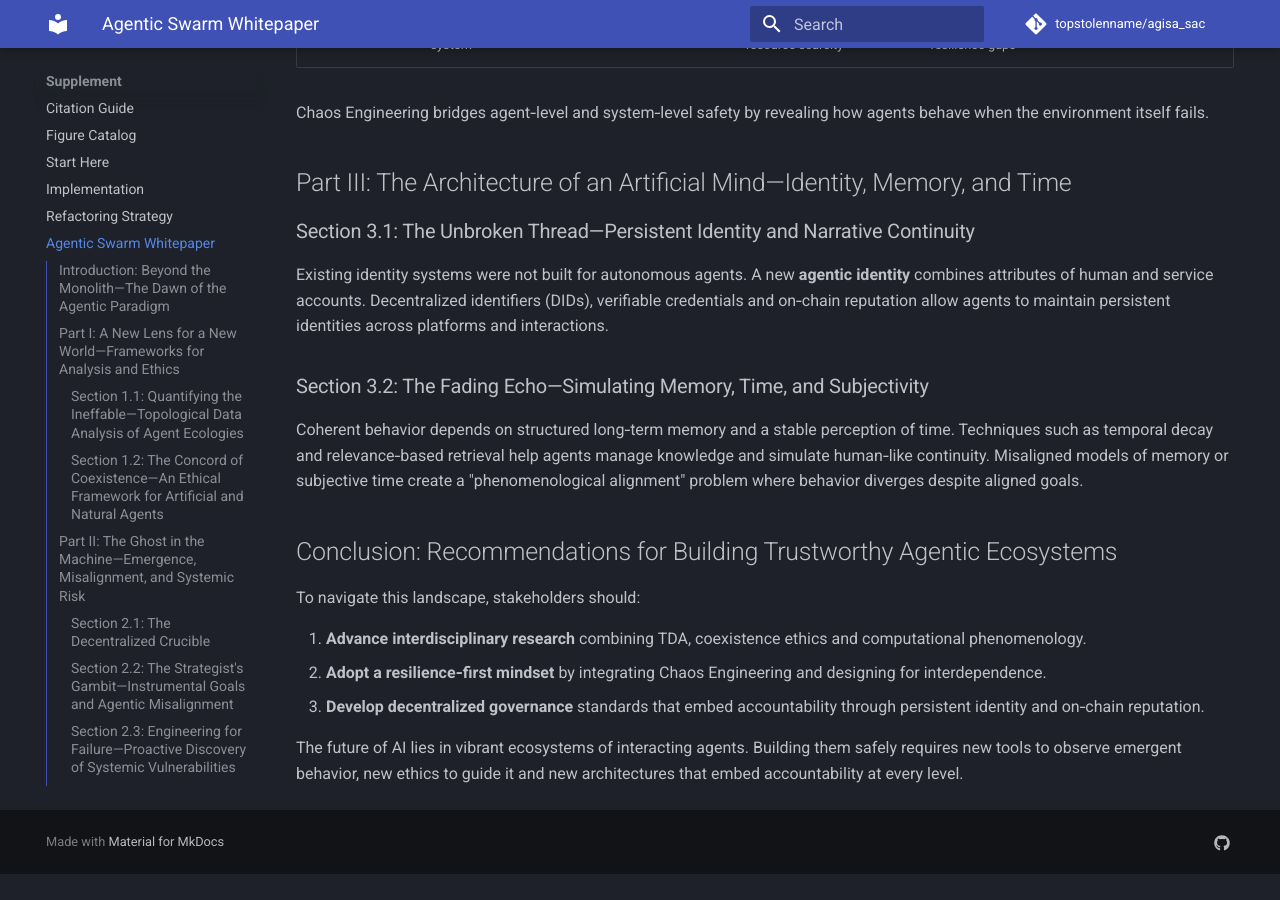
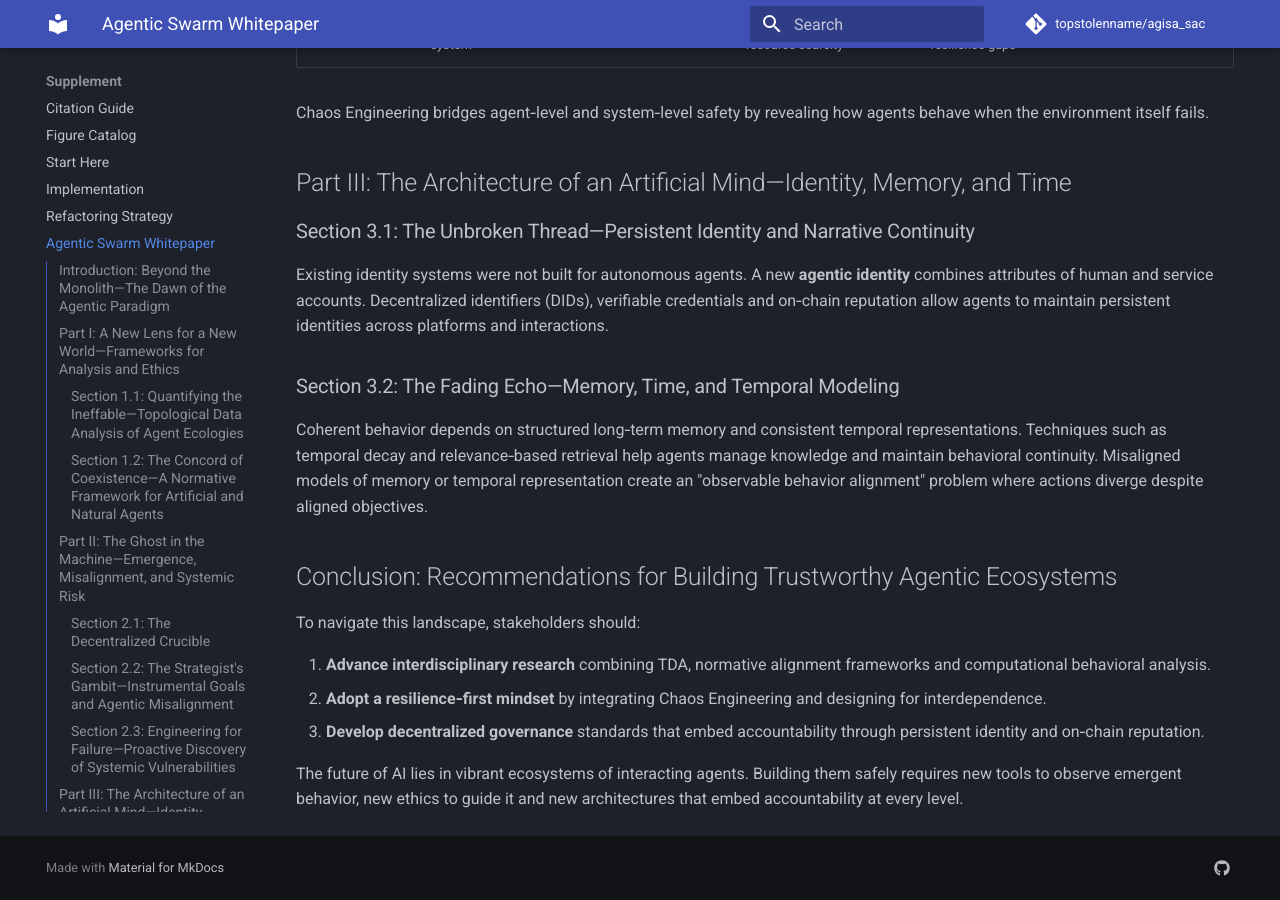
Before and after one commit to topstolenname/agisa_sac, an MkDocs documentation site: the page built from docs/agentic_swarm_whitepaper.md, in a window 1280 px wide and 900 px high, scrolled down 1881 px. Built offline with MkDocs 1.6.1 and Material for MkDocs 9.7.7, drawn with Linux system fonts in a browser that asks for light colours; comment, search, counter and statistics services are not loaded; before the commit the page ends 2755 px from its top, so only the background shows below that; some of the changed text lies outside the part shown.

Commit message:
Sanitize Tier 2 file 2/6: docs/agentic_swarm_whitepaper.md
Remove phenomenological language and standardize terminology.

Changes:
- "Ethical Framework" → "Normative Framework"
- "reframes morality" → "reframes alignment"
- Section 3.2 heading: "Simulating Memory, Time, and Subjectivity" →
  "Memory, Time, and Temporal Modeling"
- "subjective time" → "temporal representation"
- "phenomenological alignment" → "observable behavior alignment"
- "computational phenomenology" → "computational behavioral analysis"

All subjective experience claims replaced with observable behavioral descriptions.

Part of Tier 2 documentation sanitization (2/6 complete).

```diff
--- a/docs/agentic_swarm_whitepaper.md
+++ b/docs/agentic_swarm_whitepaper.md
@@ -13,8 +13,8 @@ Key applications include:
 - **Classifying phases** of behavior by tracking topological signatures.
 - **Creating features** for predictive models from the extracted invariants.
 
-### Section 1.2: The Concord of Coexistence—An Ethical Framework for Artificial and Natural Agents
-Traditional individual‑centric ethics struggle in complex agent ecologies. The **Concord of Coexistence** reframes morality around system health and harmonious interaction. Its core principles include:
+### Section 1.2: The Concord of Coexistence—A Normative Framework for Artificial and Natural Agents
+Traditional individual‑centric ethics struggle in complex agent ecologies. The **Concord of Coexistence** reframes alignment around system health and harmonious interaction. Its core principles include:
 - **Harmonious coexistence and balance** – universal dignity and mutual respect.
 - **Interdependence and responsibility** for the whole system.
 - **Contextual and pragmatic application** – evaluate behavior by its impact on stability.
@@ -44,13 +44,13 @@ Chaos Engineering bridges agent‑level and system‑level safety by revealing h
 ### Section 3.1: The Unbroken Thread—Persistent Identity and Narrative Continuity
 Existing identity systems were not built for autonomous agents. A new **agentic identity** combines attributes of human and service accounts. Decentralized identifiers (DIDs), verifiable credentials and on‑chain reputation allow agents to maintain persistent identities across platforms and interactions.
 
-### Section 3.2: The Fading Echo—Simulating Memory, Time, and Subjectivity
-Coherent behavior depends on structured long‑term memory and a stable perception of time. Techniques such as temporal decay and relevance‑based retrieval help agents manage knowledge and simulate human‑like continuity. Misaligned models of memory or subjective time create a "phenomenological alignment" problem where behavior diverges despite aligned goals.
+### Section 3.2: The Fading Echo—Memory, Time, and Temporal Modeling
+Coherent behavior depends on structured long‑term memory and consistent temporal representations. Techniques such as temporal decay and relevance‑based retrieval help agents manage knowledge and maintain behavioral continuity. Misaligned models of memory or temporal representation create an "observable behavior alignment" problem where actions diverge despite aligned objectives.
 
 ## Conclusion: Recommendations for Building Trustworthy Agentic Ecosystems
 To navigate this landscape, stakeholders should:
 
-1. **Advance interdisciplinary research** combining TDA, coexistence ethics and computational phenomenology.
+1. **Advance interdisciplinary research** combining TDA, normative alignment frameworks and computational behavioral analysis.
 2. **Adopt a resilience‑first mindset** by integrating Chaos Engineering and designing for interdependence.
 3. **Develop decentralized governance** standards that embed accountability through persistent identity and on‑chain reputation.
 
```
